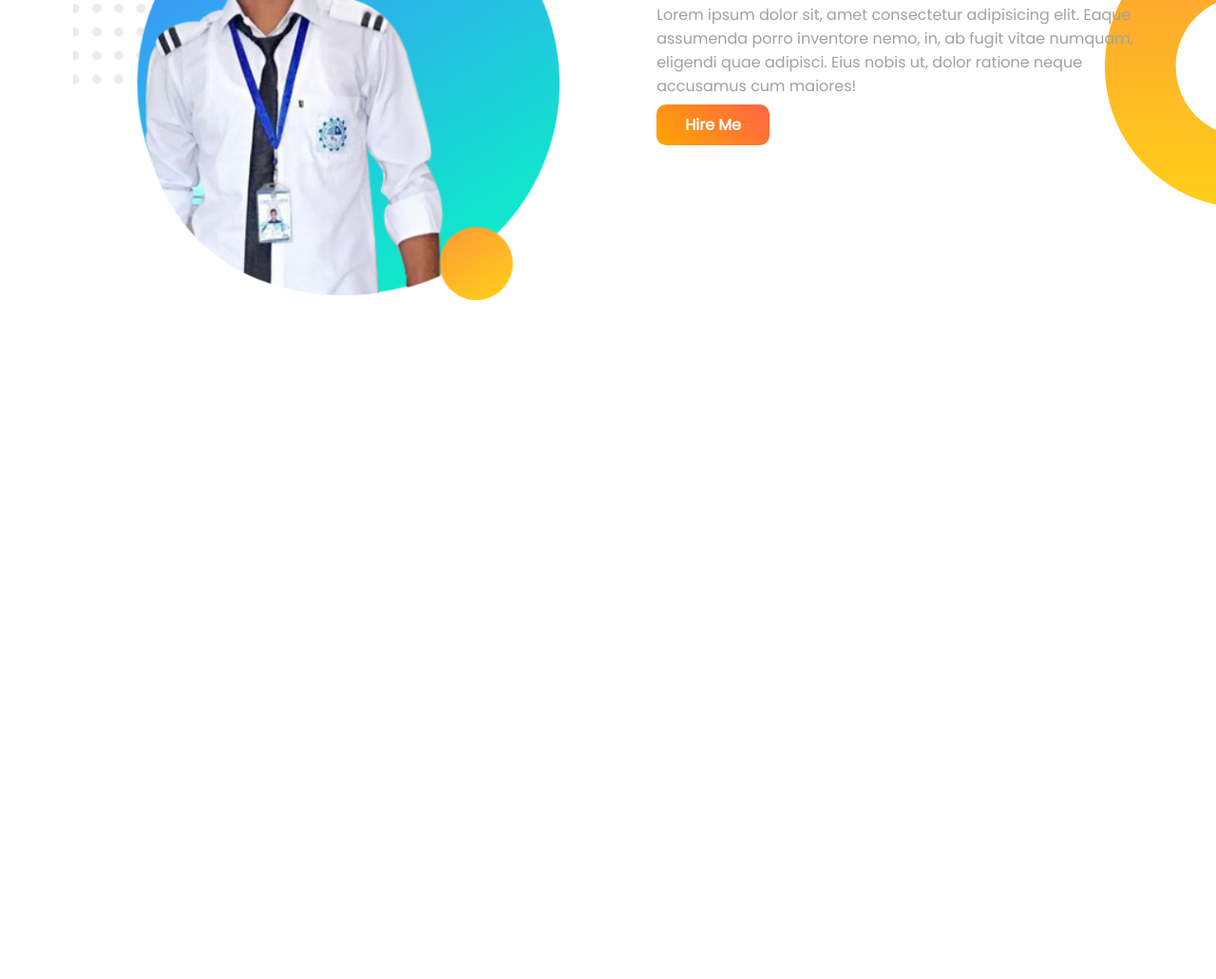
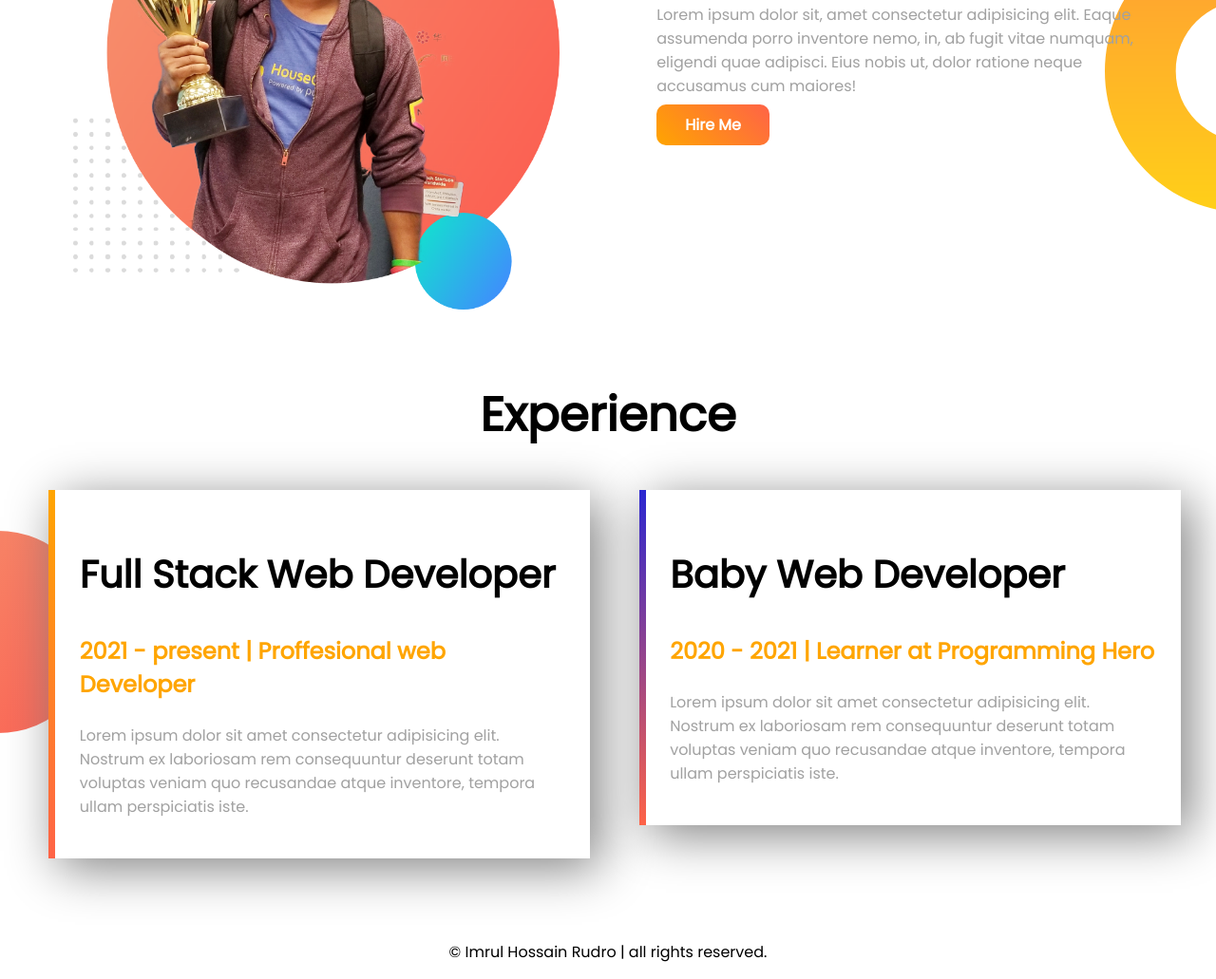
Before and after one commit to imrulhossain0w1/web-portfolio, a plain HTML site: page index.html in a window 1280 px wide. Shown: the part 769-1800 px from the top of the page at 95% size. Before the commit the page ends 1118 px from the top, so only its background shows below. Drawn offline with Linux system fonts and the light colour scheme.

Commit message:
finished the project

```diff
--- a/index.html
+++ b/index.html
@@ -11,7 +11,7 @@
     <section class="top-banner">
         <div class="half-width">
             <h1>Welcome To</h1>
-            <h1><span>Rudros</span> World</h1>
+            <h1><span class="orange-highlight">Rudros</span> World</h1>
             <h3>World Class Professional Web Developer.</h3>
             <p>Lorem ipsum dolor sit, amet consectetur adipisicing elit. Eaque assumenda porro inventore nemo, in, ab fugit vitae numquam, eligendi quae adipisci. Eius nobis ut, dolor ratione neque accusamus cum maiores!</p>
             <a href="https://designersfarm.com" target="_blank">Hire Me</a>
@@ -22,7 +22,7 @@
     </section>
     <section class="dream-big">
         <div class="half-width">
-            <img src="images/profile.png" alt="">
+            <img src="images/jhankar.png" alt="">
         </div>
         <div class="half-width">
             <h2>Big Dream</h2>
@@ -31,5 +31,21 @@
             <a href="https://designersfarm.com" target="_blank">Hire Me</a>
         </div>
     </section>
+    <section class="experience-area">
+        <h1>Experience</h1>
+        <div class="half-width experience-area-box" id="full-stack">
+            <h2>Full Stack Web Developer</h2>
+            <h3 class="orange-highlight">2021 - present | Proffesional web Developer</h3>
+            <p>Lorem ipsum dolor sit amet consectetur adipisicing elit. Nostrum ex laboriosam rem consequuntur deserunt totam voluptas veniam quo recusandae atque inventore, tempora ullam perspiciatis iste.</p>
+        </div>
+        <div class="half-width experience-area-box" id="baby-dev">
+            <h2>Baby Web Developer</h2>
+            <h3 class="orange-highlight">2020 - 2021 | Learner at Programming Hero</h3>
+            <p>Lorem ipsum dolor sit amet consectetur adipisicing elit. Nostrum ex laboriosam rem consequuntur deserunt totam voluptas veniam quo recusandae atque inventore, tempora ullam perspiciatis iste.</p>
+        </div>
+    </section>
+    <footer class="footer">
+        <p>&copy; Imrul Hossain Rudro | all rights reserved.</p>
+    </footer>
 </body>
 </html>
--- a/style.css
+++ b/style.css
@@ -20,8 +20,8 @@ img{
 .half-width h1{
     font-size: 56px;
 }
-.half-width span{
-    color: orange;
+.orange-highlight{
+    color: orange !important;
 }
 .half-width h3{
     font-size: 24px;
@@ -47,3 +47,31 @@ img{
     background-repeat: no-repeat;
     background-position: right;
 }
+.experience-area{
+    background-image: url(images/exp-bg.png);
+    background-repeat: no-repeat;
+    background-position: left;
+    overflow: hidden;
+    padding-bottom: 70px;
+}
+.experience-area h1{
+    text-align: center;
+    font-size: 50px;
+}
+.experience-area-box{
+    box-shadow: 10px 10px 50px gray;
+    background: white;
+}
+#full-stack{
+    border-left: 7px solid;
+    border-image: linear-gradient(180deg, orange, tomato);
+    border-image-slice: 1;
+}
+#baby-dev{
+    border-left: 7px solid;
+    border-image: linear-gradient(180deg, rgb(42, 39, 209), tomato);
+    border-image-slice: 1;
+}
+.footer p{
+    text-align: center;
+}
```
